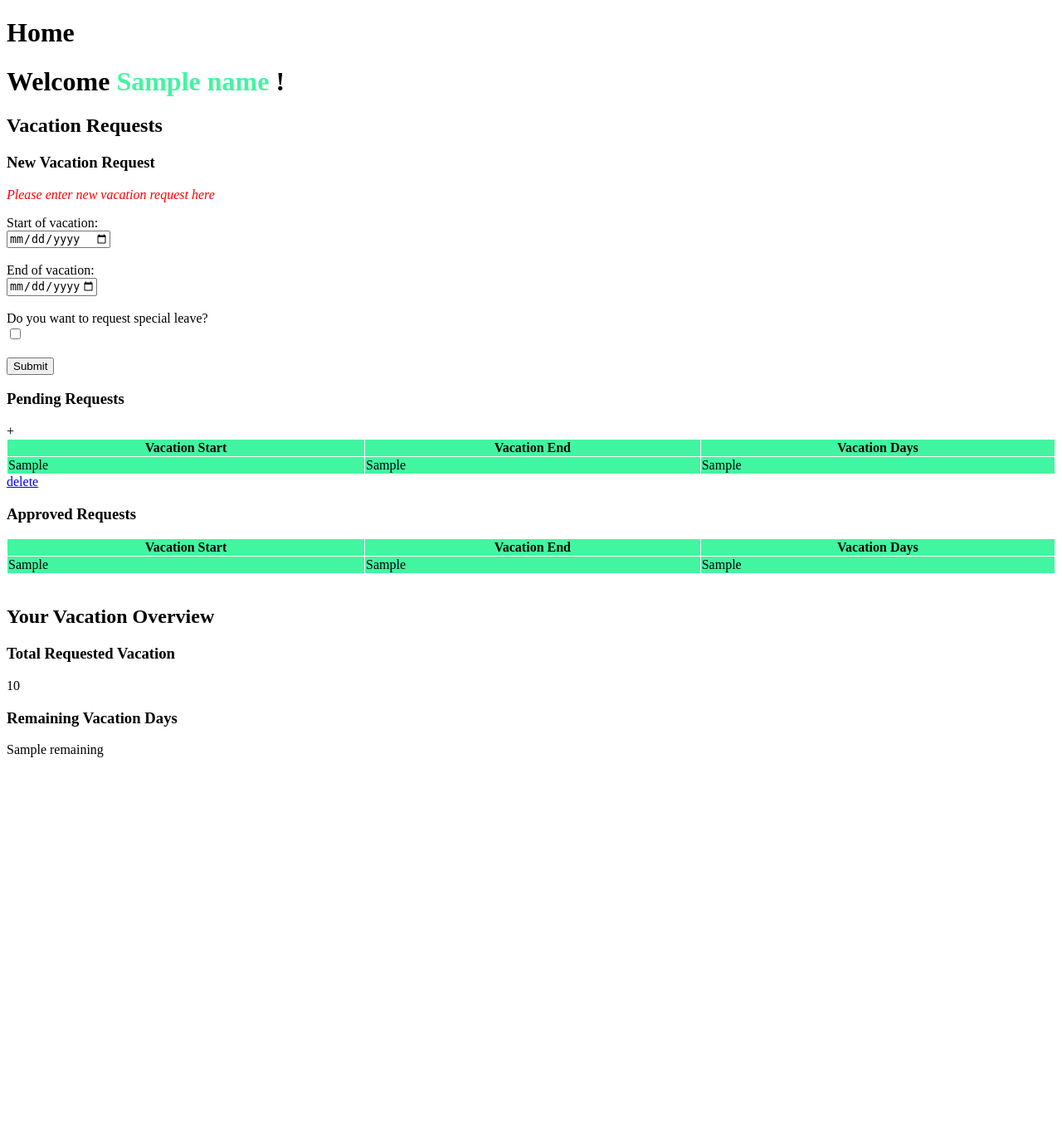
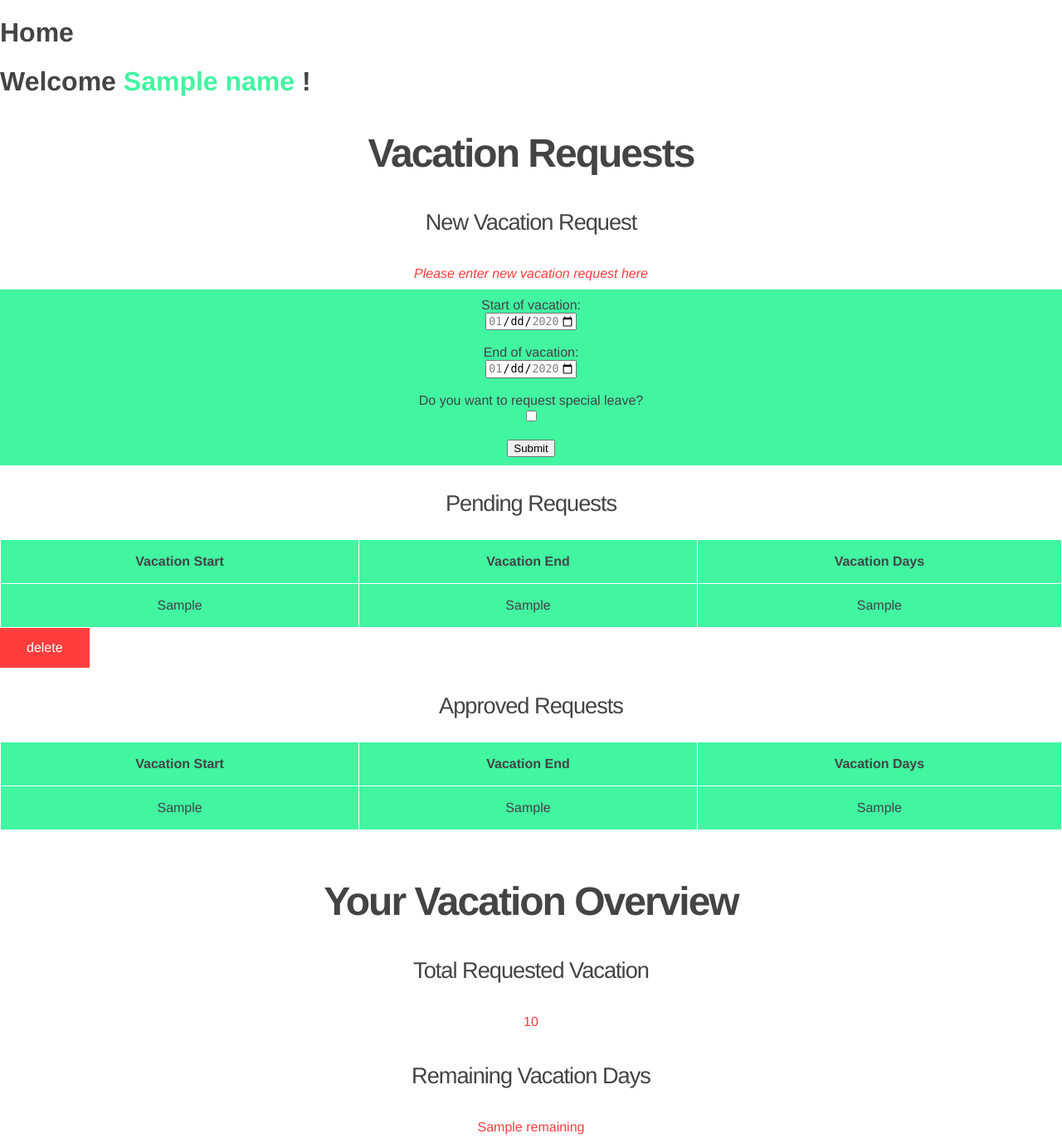
Before and after one commit to sariics/vacation_manager, a Flask app: template templates/home.html in a window 1280 px wide. Shown: the whole page at 83% size. Before the commit the page ends 913 px from the top, so only its background shows below. Run offline with Flask 2, Linux system fonts and the light colour scheme; the template is opened without the code that fills it: most values are stand-ins (such as "Sample title", 1, 10 or a date in 2020).

Commit message:
css update, more typing

```diff
--- a/app.py
+++ b/app.py
@@ -1,3 +1,5 @@
+from ast import Call
+from typing import Callable
 from db_service import (
     create_database,
     add_request_to_db,
@@ -19,7 +21,7 @@
 
 
 @app.route("/")
-def home() -> render_template:
+def home() -> Callable:
     auth = request.authorization
     user = check_user_credentials(name=auth.username, password=auth.password)
     if user:
@@ -52,7 +54,7 @@
 # User können neue Urlaubsanträge stellen
 @app.route("/add_request", methods=["POST"])
 @auth_required
-def add_request() -> redirect:
+def add_request() -> Callable:
     user = request.form.get("username")
     start_date = datetime.strptime(request.form.get("startdate"), "%Y-%m-%d")
     end_date = datetime.strptime(request.form.get("enddate"), "%Y-%m-%d")
@@ -77,8 +79,8 @@
 # User können Urlaubsanträge löschen, solange sie noch nicht genehmigt sind
 @app.route("/delete/<int:request_id>")
 @auth_required
-def delete(request_id) -> redirect:
-    user = request.args.get("name")
+def delete(request_id) -> Callable:
+    user: str = request.args.get("name")
     delete_user_vac_request(name=user, request_id=request_id)
 
     return redirect(url_for("home"))
--- a/db_service.py
+++ b/db_service.py
@@ -1,8 +1,9 @@
 from pymongo import MongoClient
 from datetime import datetime
+from typing import Union
 
 db_connection_string = "mongodb://localhost:27017/"
-client = MongoClient(db_connection_string)
+client: MongoClient = MongoClient(db_connection_string)
 
 if "vacation_management" not in client.list_database_names():
     db = client["vacation_management"]
@@ -77,14 +78,14 @@
     employee_vacation.insert_many(user_entry_examples)
 
 
-def get_user_data(user: str):
-    user_data = employee_vacation.find_one(
+def get_user_data(user: str) -> dict:
+    user_data: dict = employee_vacation.find_one(
         {"name": user}, {"vac_current_year": 0, "vac_leftover_last_year": 0}
     )
-    return user_data  # {"name":name, "requested_total":requested_days_total, "remaining":remaining_vac_days, "pending":pending_requests, "approved":approved_requests}
+    return user_data
 
 
-def check_user_credentials(name: str, password: str):
+def check_user_credentials(name: str, password: str) -> Union[str, bool]:
     if employee_vacation.find_one({"name": name, "password": password}):
         return name
     return False
--- /dev/null
+++ b/static/css/main.css
@@ -0,0 +1,157 @@
+body {
+    margin: 0;
+    padding: 0;
+    font-family: "Helvetica Neue", Helvetica, Arial, sans-serif;
+    color: #444;
+}
+
+form {
+    /*max-width: 800px;*/
+    margin: auto;
+    padding: 10px;
+    background: #42f5a1;
+    text-align: center;
+}
+
+em {
+    color: #42f5a1;
+    font-style: normal;
+    text-align: center;
+}
+
+p.notetouser {
+    max-width: 800px;
+    margin: auto;
+    padding: 10px;
+    color: rgba(255, 0, 0, 0.759);
+    font-style: italic;
+    text-align: center;
+}
+
+p.info {
+    max-width: 800px;
+    ;
+    margin: auto;
+    padding: 10px;
+    text-align: center;
+    color: rgba(255, 0, 0, 0.759);
+}
+
+table {
+    /*width: 50%;*/
+    /*max-width: 800px;*/
+    margin: auto;
+    padding: 10px;
+}
+
+table,
+th,
+td {
+    border: 1px solid white;
+    border-collapse: collapse;
+    text-align: center;
+
+}
+
+th,
+td {
+    background-color: #42f5a1;
+    height: 50px;
+}
+
+.button {
+    background-color: rgba(255, 0, 0, 0.759);
+    border: none;
+    color: white;
+    padding: 15px 32px;
+    text-align: center;
+    text-decoration: none;
+    display: inline-block;
+    font-size: 16px;
+    max-width: 800px;
+    margin: auto;
+
+}
+
+/*
+   * Formatting the header area
+   */
+header {
+    background-color: #42f5a1;
+    height: 35px;
+    width: 100%;
+    opacity: .9;
+    margin-bottom: 10px;
+}
+
+header h1.logo {
+    margin: 0;
+    font-size: 1.7em;
+    color: #42f5a1;
+    text-transform: uppercase;
+    float: left;
+}
+
+header h1.logo:hover {
+    color: rgb(255, 0, 0);
+    text-decoration: none;
+}
+
+/*
+   * Centering the body content
+   */
+.container {
+    width: 1200px;
+    margin: auto;
+}
+
+div.home {
+    padding: 10px 0 30px 0;
+    background-color: #0000ff;
+    -webkit-border-radius: 6px;
+    -moz-border-radius: 6px;
+    border-radius: 6px;
+}
+
+div.about {
+    padding: 10px 0 30px 0;
+    background-color: #0000ff;
+    -webkit-border-radius: 6px;
+    -moz-border-radius: 6px;
+    border-radius: 6px;
+}
+
+h2 {
+    font-size: 3em;
+    margin-top: 40px;
+    text-align: center;
+    letter-spacing: -2px;
+    color: #444;
+}
+
+h3 {
+    font-size: 1.7em;
+    font-weight: 100;
+    margin-top: 30px;
+    text-align: center;
+    letter-spacing: -1px;
+    color: #444;
+}
+
+.menu {
+    float: right;
+    margin-top: 8px;
+}
+
+.menu li {
+    display: inline;
+}
+
+.menu li+li {
+    margin-left: 35px;
+}
+
+.menu li a {
+    color: #42f5a1;
+    text-decoration: none;
+}
--- a/templates/base.html
+++ b/templates/base.html
@@ -5,30 +5,7 @@
     <meta charset="UTF-8">
     <meta name="viewport" content="witdth=device-width, initial-scale=1.0">
     <title>Vacation Management</title>
-    <style>
-        table,
-        th,
-        td {
-            border: 1px solid white;
-            border-collapse: collapse;
-
-        }
-
-        th,
-        td {
-            background-color: #42f5a1;
-        }
-
-        em {
-            color: #42f5a1;
-            font-style: normal;
-        }
-
-        p.notetouser {
-            color: red;
-            font-style: italic;
-        }
-    </style>
+    <link rel="stylesheet" href="{{ url_for('static', filename='css/main.css') }}">
 </head>
 
 <body>
--- a/templates/home.html
+++ b/templates/home.html
@@ -11,9 +11,9 @@
     <form action="/add_request" method="post">
         <input type="hidden" id="username" name="username" value="{{ name }}">
         <label for="startdate">Start of vacation:</label><br>
-        <input type="date" id="startdate" name="startdate" min={{today}}><br><br>
+        <input type="date" id="startdate" name="startdate" min={{today}} max={{date_max}}><br><br>
         <label for="enddate">End of vacation:</label><br>
-        <input type="date" id="enddate" name="enddate" max={{date_max}}><br><br>
+        <input type="date" id="enddate" name="enddate" min={{today}} max={{date_max}}><br><br>
         <label for="specialleave">Do you want to request special leave?</label><br>
         <input type="checkbox" name="specialleave" id="specialleave" value="specialtrue"><br><br>
         <input type="submit">
@@ -21,7 +21,7 @@
     <h3>Pending Requests</h3>
     {% for request in pending %}
     <table style="width:100%">
-        <tr>+
+        <tr>
             <th>Vacation Start</th>
             <th>Vacation End</th>
             <th>Vacation Days</th>
@@ -55,8 +55,8 @@
 
     <h2>Your Vacation Overview</h2>
     <h3>Total Requested Vacation</h3>
-    {{requested_total}}
+    <p class="info">{{requested_total}}</p>
     <h3>Remaining Vacation Days</h3>
-    {{remaining}}
+    <p class="info">{{remaining}}</p>
 
 {% endblock %}
```
